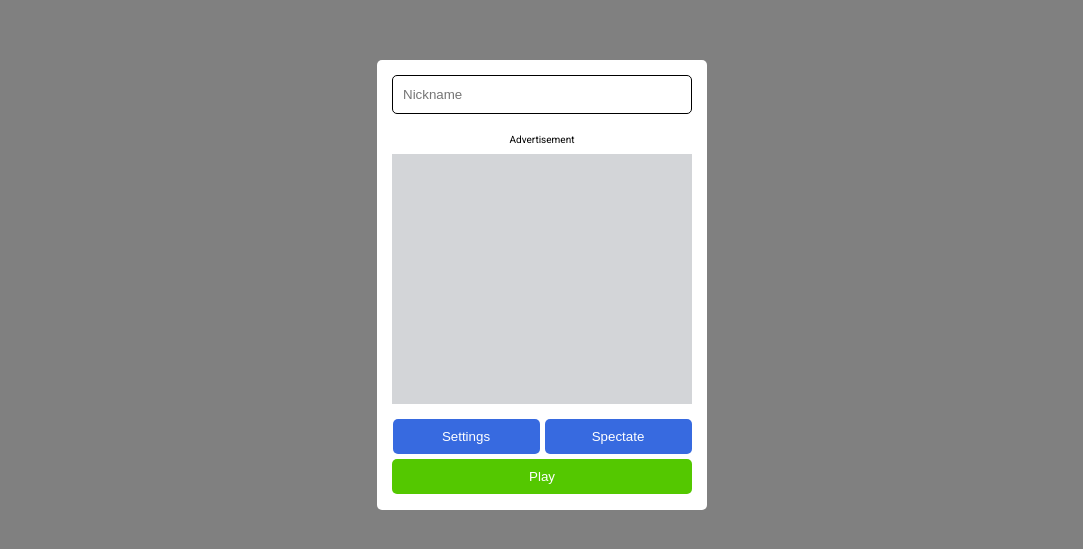
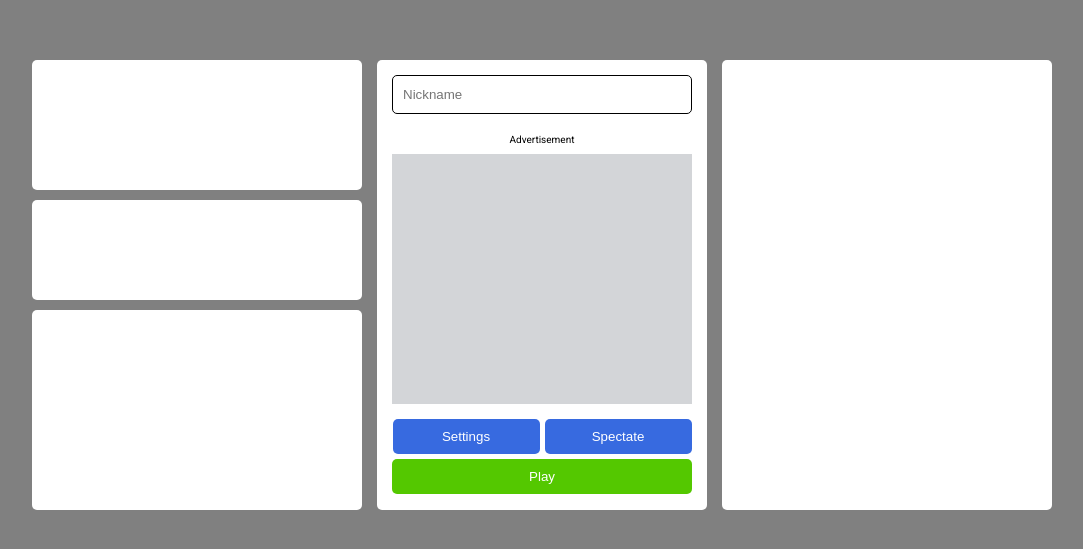
Before and after one commit to timlangner/bublex-client, a React (Create React App) app: page / in a window 1280 px wide. Shown: the part 115-664 px from the top of the page, without its empty margins (98-1181 px from the left). Built offline with nearby package versions, Linux system fonts and the light colour scheme.

Commit message:
:sparkles: Add panels to view

```diff
--- a/src/components/App.jsx
+++ b/src/components/App.jsx
@@ -1,11 +1,23 @@
 import React from "react";
 import Main from "./main/Main";
 import './App.scss';
+import Account from "./account/Account";
+import Serverlist from "./serverlist/Serverlist";
+import Others from "./others/Others";
+import Featured from "./featured/Featured";
 
 const App = () => {
     return (
         <div className="app">
+            <div className="left-panel">
+                <Account />
+                <Others />
+                <Featured />
+            </div>
             <Main />
+            <div className="right-panel">
+                <Serverlist />
+            </div>
         </div>
   );
 }
--- a/src/components/App.scss
+++ b/src/components/App.scss
@@ -5,4 +5,12 @@
   justify-content: center;
   align-content: center;
   align-items: center;
+
+  .left-panel {
+    margin-right: 15px;
+  }
+
+  .right-panel {
+    margin-left: 15px;
+  }
 }
```
